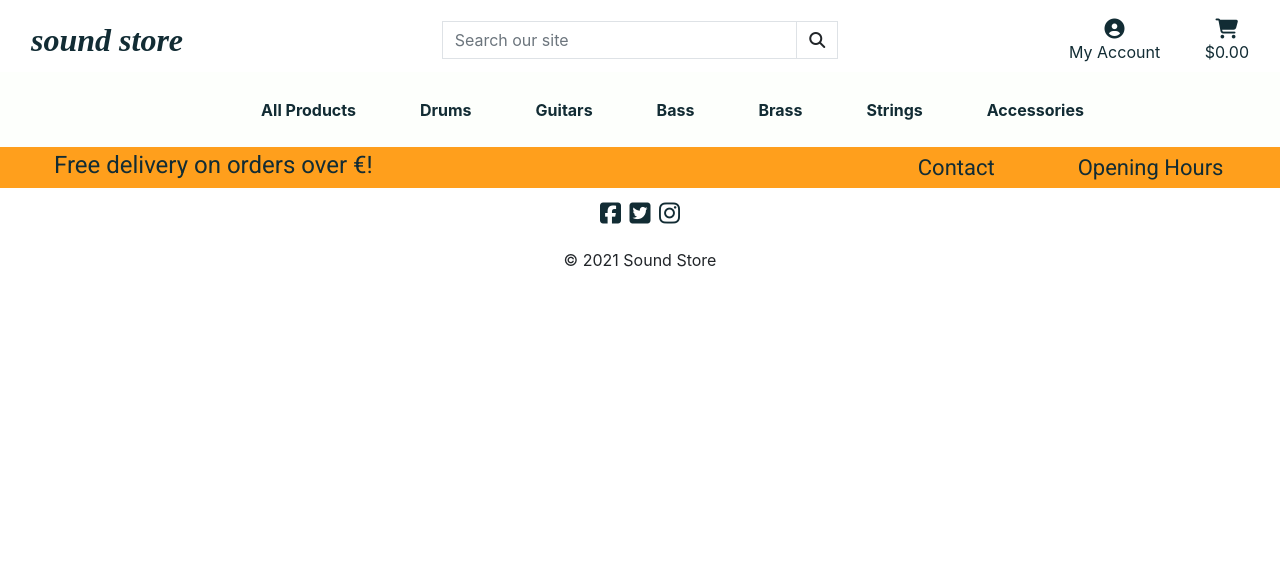
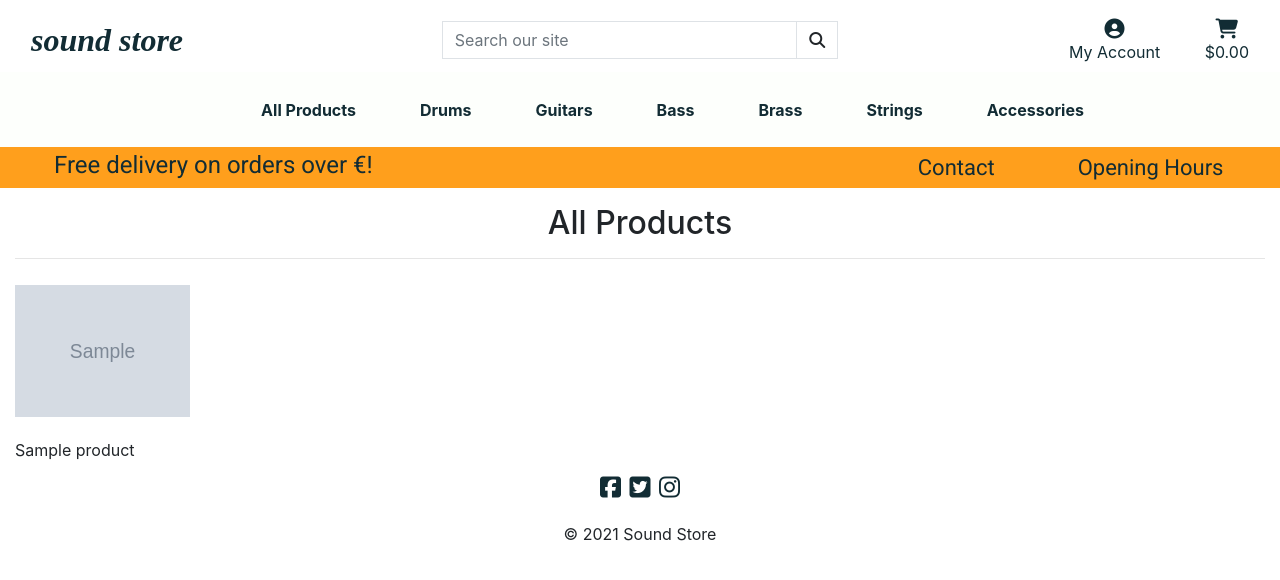
Before and after one commit to aaronh1986/SOUND-STORE-milestone-4, a Django app: page /products/ in a window 1280 px wide. Shown: the top 580 px of the page. Run offline with Django 3.2, Linux system fonts and the light colour scheme; tables that the repository leaves empty hold one stand-in row (values such as "Sample post"); grey boxes marked "Sample" are stand-in pictures; some libraries are stand-ins or nearby versions; some web fonts are replaced.

Commit message:
Begin design of products.html

```diff
--- a/products/templates/products/products.html
+++ b/products/templates/products/products.html
@@ -18,9 +18,26 @@
 {% block content %}
     <div class="container-fluid">
         <div class="row">
-            <div class="col">
-                {{ products }}
+            <div class="col text-center mt-3">
+                <h2 class="logo-font mt-4">All Products</h2>
+                <hr class="w50 mb-1">
             </div>
+        </div>
+        <div class="row ">
+          {% for product in products %}
+            <div class="col-12">
+              {% if product.image %}
+              <a href="">
+                  <img class="product-img img-fluid" src="{{ product.image.url }}" alt="{{ product.name }}">
+              </a>
+              {% else %}
+              <a href="">
+                  <img class="product-img img-fluid" src="{{ MEDIA_URL }}noimage.png" alt="{{ product.name }}">
+              </a>
+              {% endif %}
+              <p class="mb-0">{{ product.name }}</p>
+            </div>
+          {% endfor %}
         </div>
     </div>
 {% endblock %}
--- a/static/css/base.css
+++ b/static/css/base.css
@@ -140,6 +140,12 @@ body {
     list-style-type: none;
     color: #36597d !important;
  }
+
+ .product-img {
+    width: 175px;
+    height: 175px;
+    object-fit: contain;
+ }
 /* -------------------------------- Media Queries */
 
 /* Slightly larger container on xl screens */
```
Also changed, not shown: media/acoustic-guitar-listing.webp (added), media/fursch.jpg (added), media/noimage.png (added), media/pat-metheny-sig.jpg (added), media/taylor-two.jpg (added), media/taylor.jpg (added), media/viola-listing-four.jpg (added), media/viola-listing-three.jpg (added), media/viola-listing-two.jpg (added), media/viola-listing-two_4L7l3iG.jpg (added), 1 other file.
